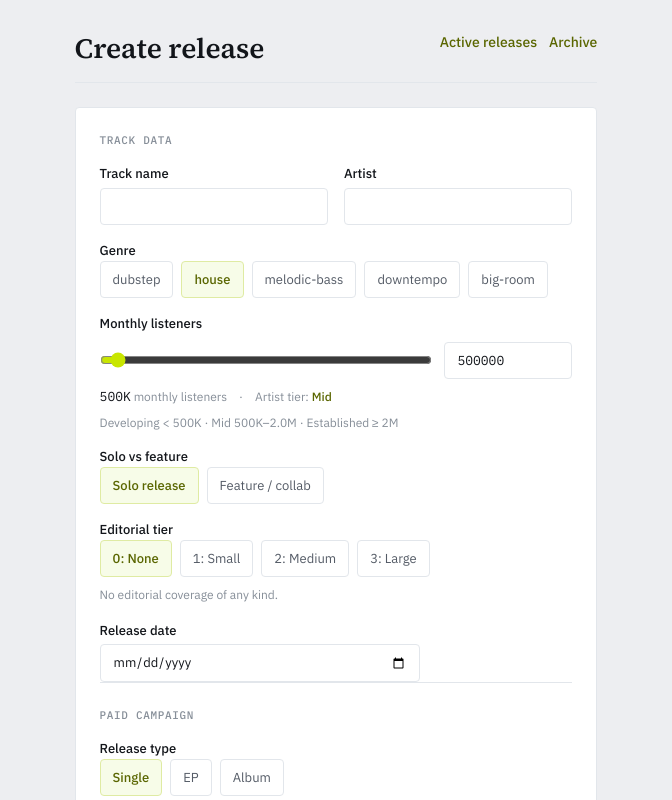
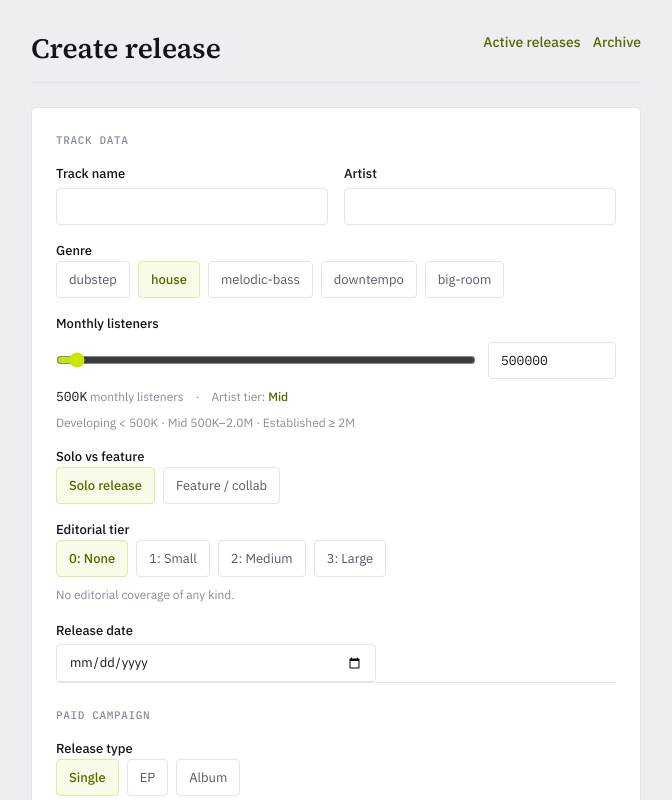
Before and after one commit to klaus-reissenweber/streaming-forecast-tool, a Next.js app: page /new in a window 1280 px wide. Shown: the top 800 px of the page, without its empty margins (304-976 px from the left). Built offline with nearby package versions, Linux system fonts and the light colour scheme.

Commit message:
Add active release dashboard, Meta funnel forecast, and Instrument Edition design polish

```diff
--- a/components/new/ReleaseCreationForm.tsx
+++ b/components/new/ReleaseCreationForm.tsx
@@ -171,7 +171,7 @@ export function ReleaseCreationForm() {
   return (
     <form
       onSubmit={handleSubmit}
-      className="rounded-instrument border border-border bg-surface p-5 sm:p-6"
+      className="w-full rounded-instrument border border-border bg-surface p-5 sm:p-6"
     >
       <FormSection label="Track data">
         <div className="grid grid-cols-1 gap-4 sm:grid-cols-2">
@@ -232,7 +232,7 @@ export function ReleaseCreationForm() {
           />
         </div>
 
-        <div className="mt-4">
+        <div className="mt-4 w-[560px] max-w-full shrink-0">
           <ToggleGroup
             name="editorialTier"
             label="Editorial tier"
```
